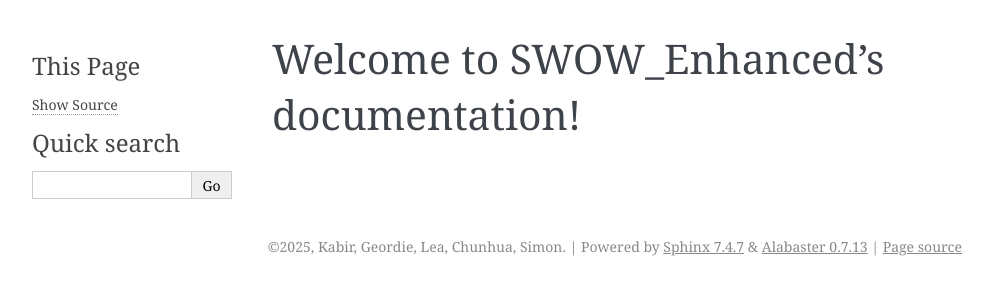
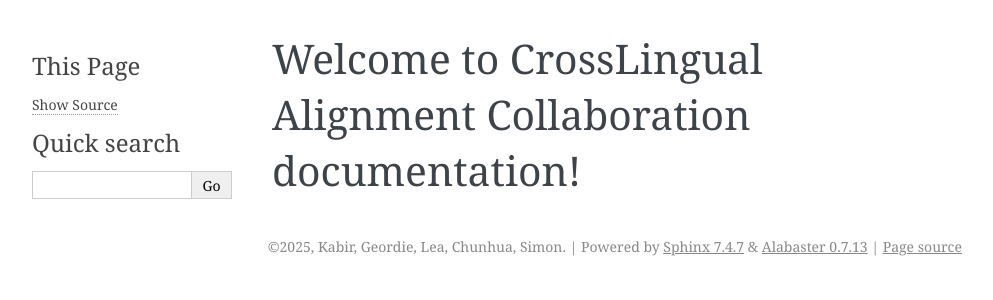
Before and after one commit to CrossLingual-Semantics/corsslingual-semantics-docs, a Sphinx documentation site: the page built from docs/index.rst, in a window 1280 px wide. Shown: the top 300 px of the page, without its empty margins (148-1141 px from the left). Built offline with Sphinx 7.4.7, drawn with Linux system fonts in a browser that asks for light colours; pages that are not in the unit, such as notebooks, are missing from menus.

Commit message:
Doc Update

```diff
--- a/docs/index.rst
+++ b/docs/index.rst
@@ -3,7 +3,7 @@
    You can adapt this file completely to your liking, but it should at least
    contain the root `toctree` directive.
 
-Welcome to SWOW_Enhanced's documentation!
+Welcome to CrossLingual Alignment Collaboration documentation!
 =========================================
 
 .. toctree::
--- a/pyproject.toml
+++ b/pyproject.toml
@@ -17,3 +17,4 @@ build-backend = "poetry.core.masonry.api"
 
 [tool.poetry.group.dev.dependencies]
 myst-parser = "^4.0.1"
+ghp-import = "^2.1.0"
```
Also changed, not shown: 1 other file.
